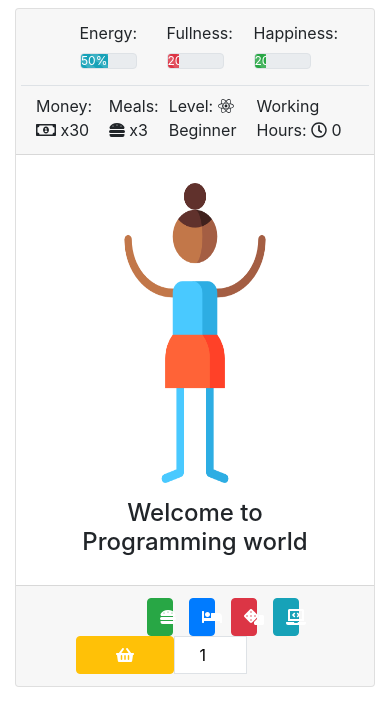
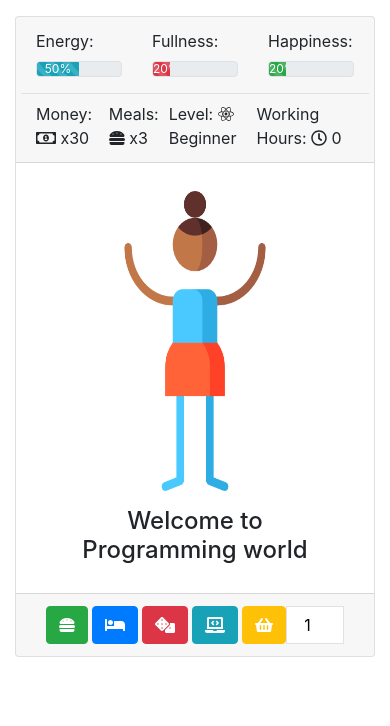
Before and after one commit to Sumiyah/Programmers-life, a React (Create React App) app: page / in a window 390 px wide. Shown: the top 726 px of the page. Built offline with nearby package versions, Linux system fonts and the light colour scheme.

Commit message:
making the app responsive

```diff
--- a/src/App.js
+++ b/src/App.js
@@ -9,7 +9,7 @@ function App() {
   const [status, setStatus] = useState(new Programmer());
 
   return (
-    <div className="container mt-2">
+    <div className="container mt-3">
       <div className="card">
         <div className="card-header">
           <Status status={status} />
--- a/src/components/Actions.jsx
+++ b/src/components/Actions.jsx
@@ -87,20 +87,27 @@ function Actions({ status, setStatus }) {
     <>
       {
         gameStatus === '' ?
-          <div className="row justify-content-center ml-4">
-            <button data-tip='Eat a Meal' type="button" className="col-1 btn btn-success ml-3" onClick={() => feed()} ><i className="fas fa-hamburger"></i></button>
+          <div className="row ">
+
+            <div className="col ">
+              <div className="row justify-content-center">
+
+            <button data-tip='Eat a Meal' type="button" className=" btn btn-success " onClick={() => feed()} ><i className="fas fa-hamburger"></i></button>
             <ReactTooltip />
-            <button data-tip='Go to Sleep' type="button" className="col-1 btn btn-primary  ml-3" onClick={() => sleep()}><i className="fas fa-bed"></i></button>
+            <button data-tip='Go to Sleep' type="button" className=" btn btn-primary  ml-1" onClick={() => sleep()}><i className="fas fa-bed"></i></button>
             <ReactTooltip />
-            <button data-tip='Have some Fun' type="button" className="col-1 btn btn-danger ml-3" onClick={() => play()}><i className="fas fa-dice"></i></button>
+            <button data-tip='Have some Fun' type="button" className=" btn btn-danger ml-1" onClick={() => play()}><i className="fas fa-dice"></i></button>
             <ReactTooltip />
-            <button data-tip='Go to Work' type="button" className="col-1 btn btn-info ml-3" onClick={() => work()}><i className="fas fa-laptop-code"></i></button>
+            <button data-tip='Go to Work' type="button" className="btn btn-info ml-1" onClick={() => work()}><i className="fas fa-laptop-code"></i></button>
             <ReactTooltip />
-            <div className="d-flex ml-3">
-              <button data-tip='Enter the Number of Meals that you Want to Buy' type="button" className="col-4 btn btn-warning" onClick={() => buyMeals(mealAmount)}><i className="fas fa-shopping-basket text-white"></i></button>
+
+              <button data-tip='Enter the Number of Meals that you Want to Buy' type="button" className=" ml-1 btn btn-warning" onClick={() => buyMeals(mealAmount)}><i className="fas fa-shopping-basket text-white"></i></button>
               <ReactTooltip />
-              <input type="number" className="col-3 border text-center px-0" value={mealAmount} onChange={(e) => setMealAmount(e.target.value)} />
+              <input type="number" className="col-2 border text-center px-0" value={mealAmount} onChange={(e) => setMealAmount(e.target.value)} />
+
+              </div>
             </div>
+
           </div> :
           <div className="row justify-content-center ">
             <a data-tip='Reset' type="button" className="btn btn-dark px-4" onClick={() => reset()} ><i className="fas fa-undo-alt"></i></a>
--- a/src/components/Status.jsx
+++ b/src/components/Status.jsx
@@ -4,19 +4,19 @@ function Status ({status}) {
   return (
     <>
       <div className="row justify-content-center border-bottom pt-0 pb-3">
-        <div className="col-3">
+        <div className="col-4">
           <label>Energy:</label>
           <div className="progress border">
             <div className="progress-bar progress-bar-striped bg-info progress-bar-animated" role="progressbar" style={{width: `${status.energy}%` }}>{status.energy}%</div>
           </div>
         </div>
-        <div className="col-3">
+        <div className="col-4">
           <label>Fullness:</label>
           <div className="progress border">
             <div className="progress-bar progress-bar-striped bg-danger progress-bar-animated" role="progressbar" style={{width: `${status.fullness}%` }}>{status.fullness}%</div>
           </div>
         </div>
-        <div className="col-3">
+        <div className="col-4">
           <label>Happiness:</label>
           <div className="progress border">
             <div className="progress-bar progress-bar-striped bg-success progress-bar-animated" role="progressbar" style={{width: `${status.happiness}%` } } >{status.happiness}%</div>
@@ -25,10 +25,10 @@ function Status ({status}) {
       </div>
 
       <div className="d-flex justify-content-around pt-2">
-          <div>Money: <i class="far fa-money-bill-alt"></i> x{status.money}</div>
-          <div>Meals: <i class="fas fa-hamburger"></i> x{status.meals}</div>
-          <div>Level: <i class="fab fa-react"></i> {status.level}</div>
-          <div>Working Hours: <i class="far fa-clock"></i> {status.workHours}</div>
+          <div>Money:  <i className="far fa-money-bill-alt"></i> x{status.money}</div>
+          <div>Meals: <i className="fas fa-hamburger"></i> x{status.meals}</div>
+          <div>Level: <i className="fab fa-react"></i> {status.level}</div>
+          <div>Working Hours: <i className="far fa-clock"></i> {status.workHours}</div>
       </div>
     </>
   );
```
